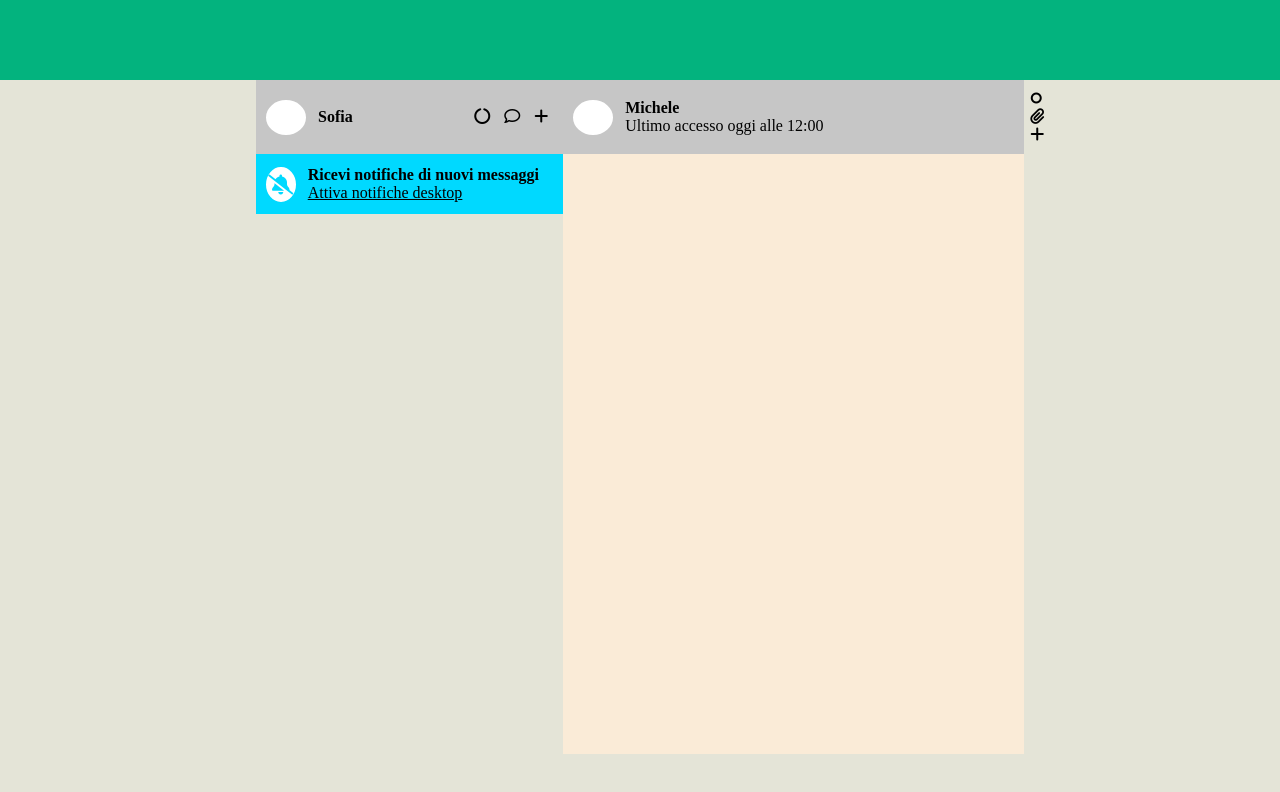
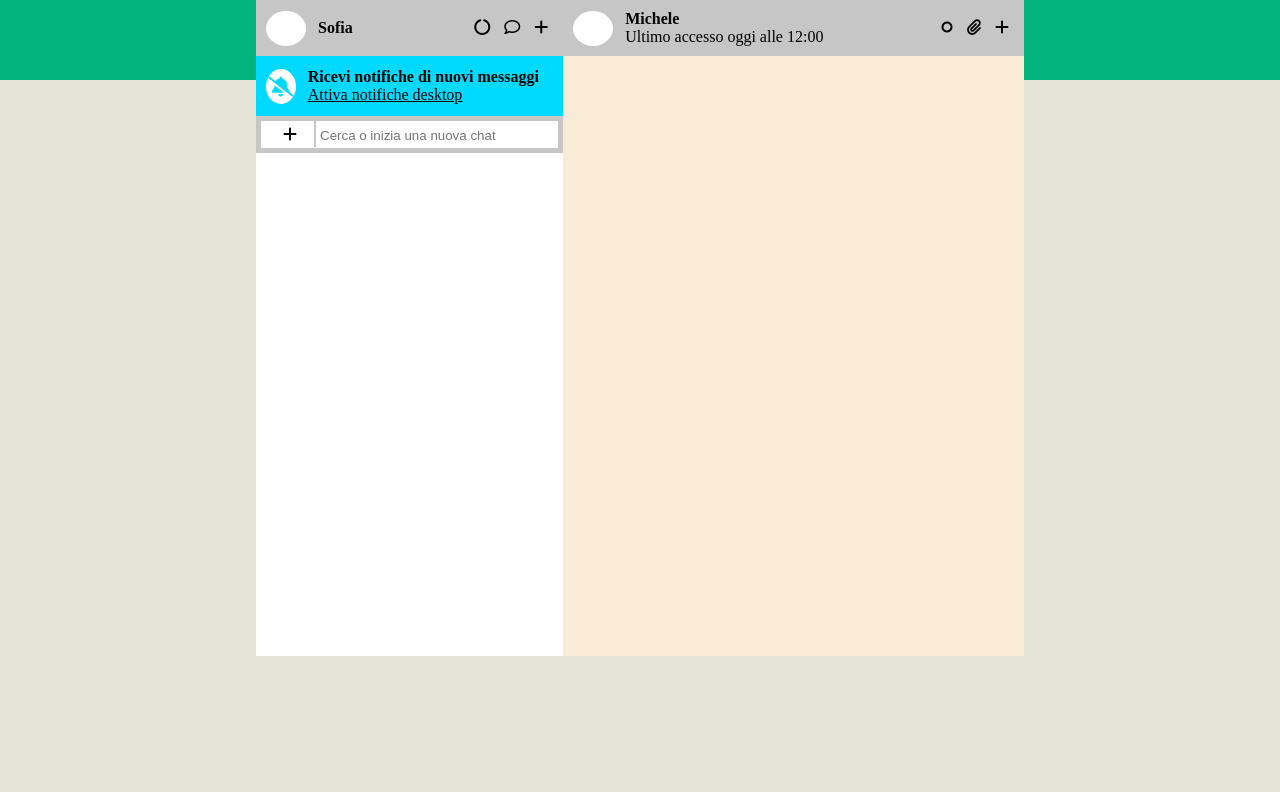
Before and after one commit to g4br100/vue-boolzapp, a plain HTML site: page index.html in a window 1280 px wide. Drawn offline with Linux system fonts and the light colour scheme.

Commit message:
aggiornamenti grafici

```diff
--- a/css/style.css
+++ b/css/style.css
@@ -11,10 +11,13 @@ body{
 header{
     background-color: rgb(3, 179, 126);
     padding: 40px 0;
+    position: fixed;
+    width: 100%;
 }
 
 #container{
     margin: 0 20%;
+    position: relative;
 }
 
 #upbar{
@@ -30,7 +33,7 @@ header{
     align-items: center;
 }
 
-#user, #notice, #lst{
+#user, #contactlist {
     width: 40%;
 }
 
@@ -38,9 +41,18 @@ header{
     width: 60%;
 }
 
-#chat, #lst{
+#chat, #contactlist {
     height: 600px;
+}
+
+#chat{
     background-color: antiquewhite;
+
+}
+
+#contactlist{
+    background-color: rgb(255, 255, 255);
+
 }
 
 #upbar i{
@@ -86,11 +98,37 @@ header{
     align-items: center;
 }
 
-
-#namec{
-    width: 400px;
-}
-
 #col{
     display: flex;
 }
+
+#lst{
+    height: 540px;
+    background-color: rgb(255, 255, 255);
+}
+
+#search{
+    background-color: rgb(198, 198, 198);
+    align-items: center;
+    padding: 5px 0;
+}
+
+#search input{
+    padding: 5px 0;
+    width: 60%;
+    border: 0;
+}
+
+#search i{
+    background-color: white;
+    padding: 5px 0;
+    margin-left: 5px;
+    border-right: 2px solid rgb(198, 198, 198);
+    text-align: center;
+    width: 50px;
+}
+
+#search div{
+    background-color: white;
+    margin: 0 5px;
+}
--- a/index.html
+++ b/index.html
@@ -10,7 +10,6 @@
 </head>
 <body>
     <header>
-        <span></span>
     </header>
     <main>
         <div id="container">
@@ -29,7 +28,7 @@
                     <div id="contactchat">
                         <div>
                             <div id="circleuser"></div>
-                            <div id="namec">
+                            <div>
                                 <h4>Michele</h4>
                                 <p>Ultimo accesso oggi alle 12:00</p>
                             </div>
@@ -42,6 +41,7 @@
                     </div>
                </div>
                <div id="col">
+                    <div id="contactlist">
                         <div id="notice">
                             <div id="circle">
                                 <i class="fa-solid fa-bell-slash"></i>
@@ -50,14 +50,17 @@
                                 <h4>Ricevi notifiche di nuovi messaggi</h4>
                                 <p><u> Attiva notifiche desktop</u></p>
                             </div>
-
+                        </div>
+                        <div id="search">
+                            <div>
+                                <i class="fa-solid fa-plus"></i>
+                                <input type="text" placeholder="Cerca o inizia una nuova chat">
+                            </div>
+                        </div>
                     </div>
                     <div id="chat">
-                        <span></span>
                     </div>
                 </div>
-
-
         </div>
     </main>
 </body>
```
Lines whose indentation alone changed are shown as unchanged.
